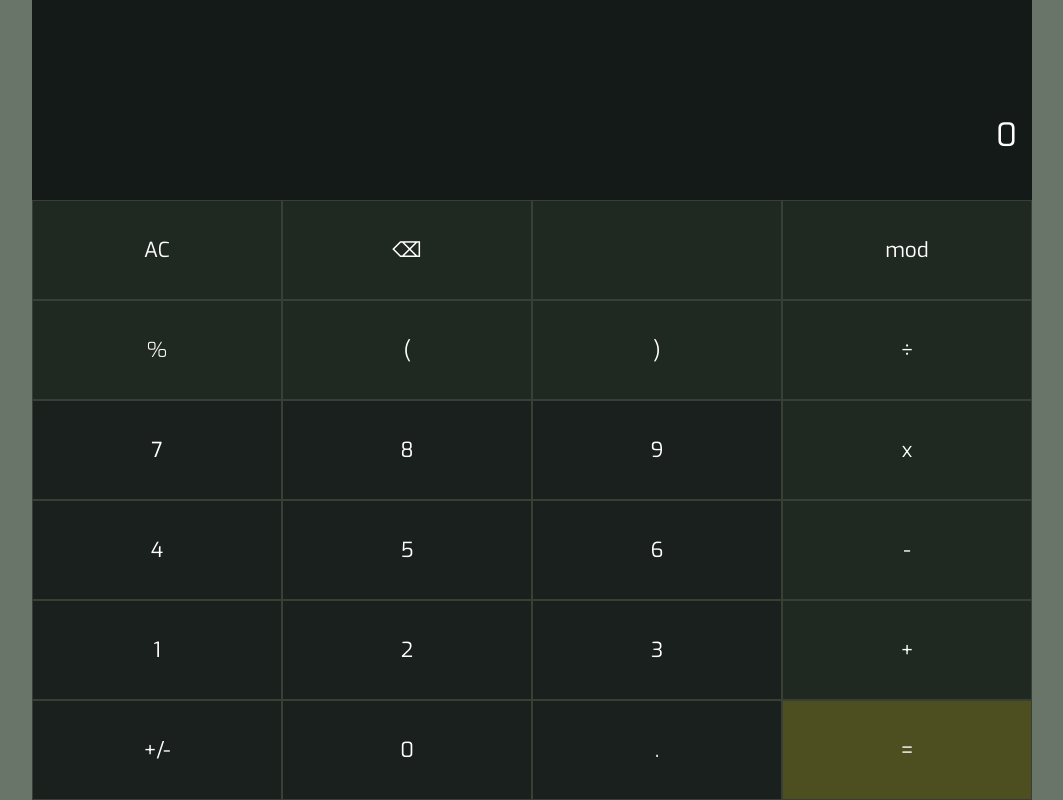
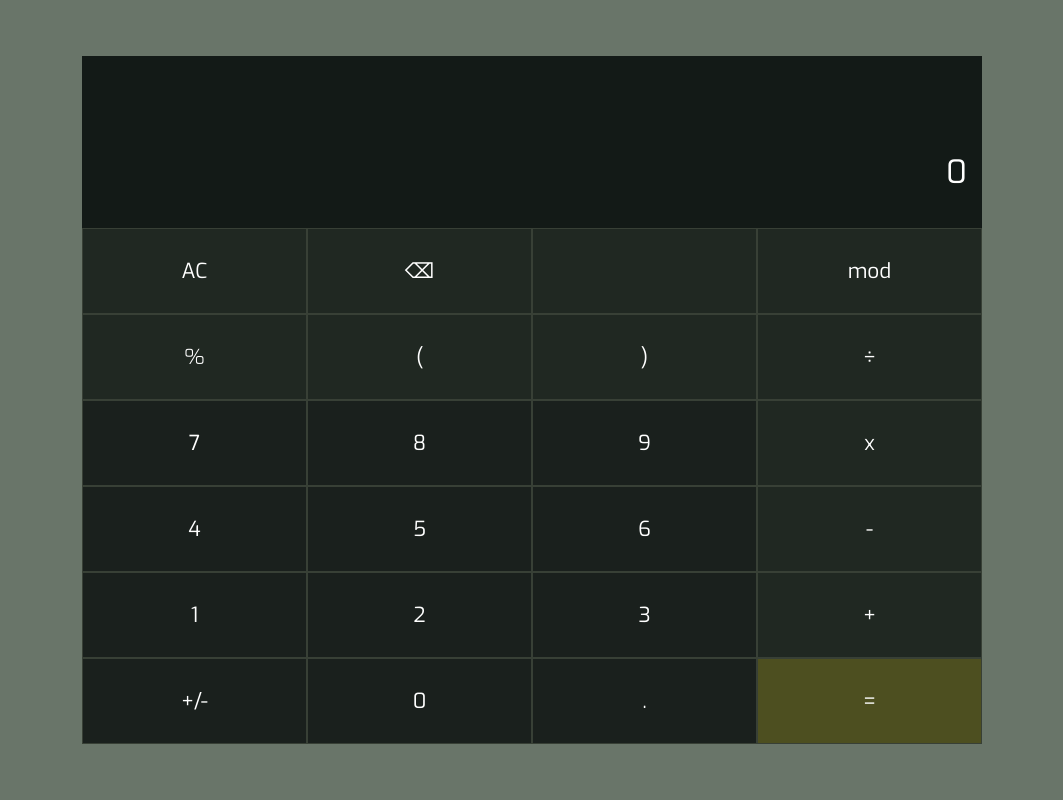
Before and after one commit to FabienNeibaf/Calculator, a React (Create React App) app: page / in a window 1280 px wide. Shown: the whole page, without its empty margins (108-1171 px from the left). Built offline with nearby package versions, Linux system fonts and the light colour scheme.

Commit message:
Fix height style

```diff
--- a/src/index.css
+++ b/src/index.css
@@ -68,9 +68,9 @@ button:active {
 }
 
 #App {
-  margin: auto;
-  height: 100vh;
-  max-width: 1000px;
+  height: 86vh;
+  margin: 7vh auto;
+  max-width: 900px;
   border-radius: 3px;
 }
 
@@ -104,6 +104,13 @@ button:active {
   background: #384036;
 }
 
+@media (max-width: 900px) {
+  #App {
+    margin: auto;
+    height: 100vh;
+  }
+}
+
 @media (max-width: 500px) {
   .group>button {
     font-size: 1.1rem;
```
